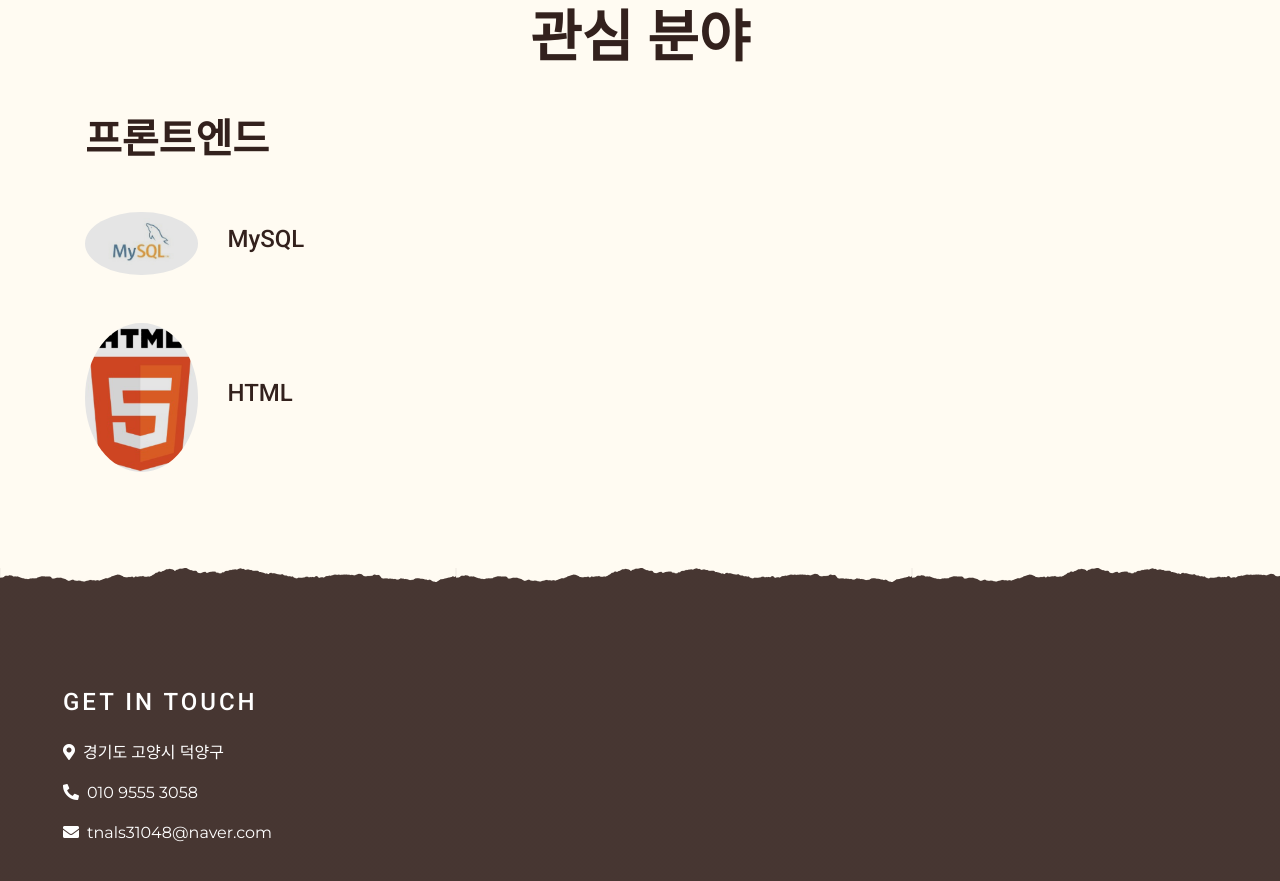
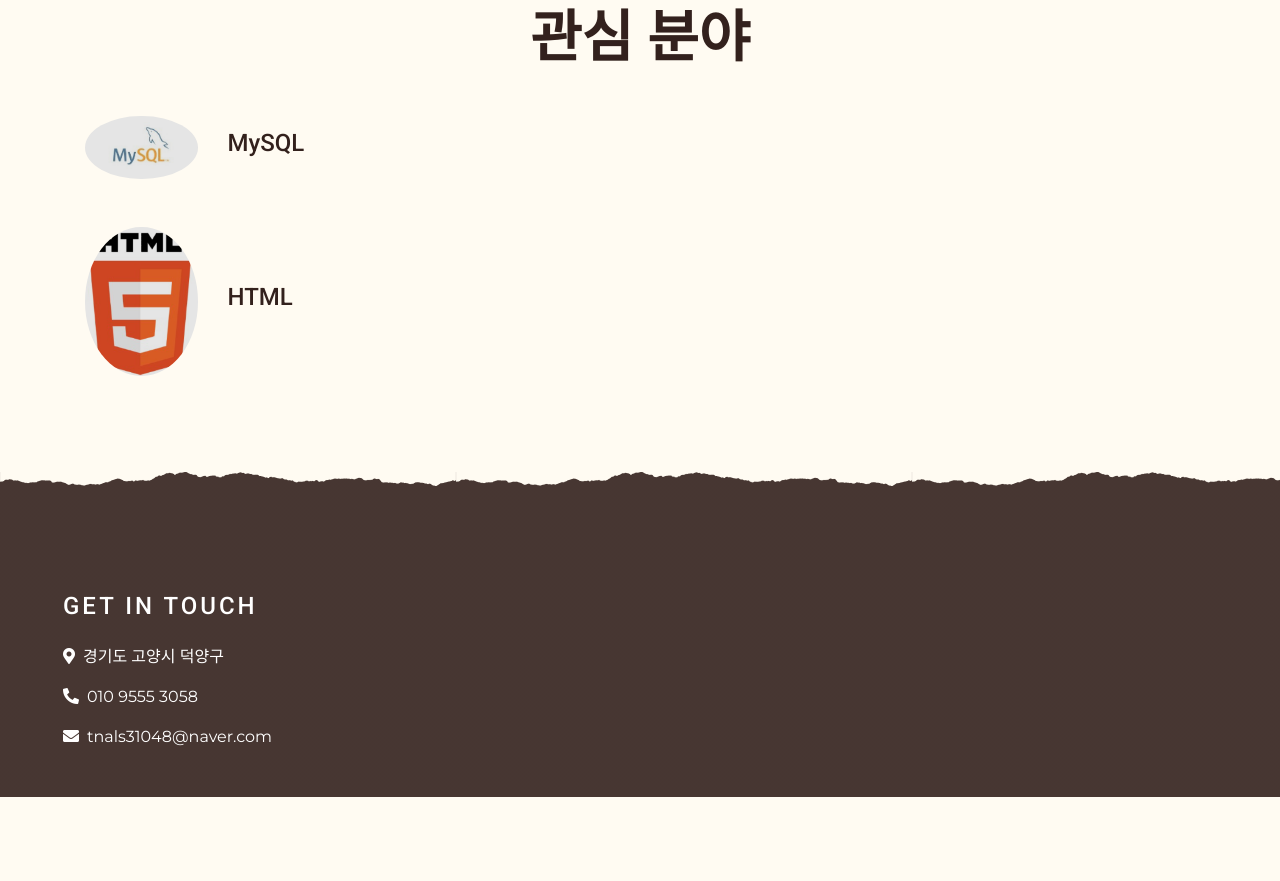
Before and after one commit to SooooooMin/Mid-Term-Project, a plain HTML site: page index.html in a window 1280 px wide. Shown: the part 2635-3516 px from the top of the page. After the commit the page ends 3432 px from the top, so only its background shows below. Drawn offline with nearby package versions, Linux system fonts and the light colour scheme.

Commit message:
7th commit

```diff
--- a/index.html
+++ b/index.html
@@ -137,7 +137,7 @@
             </div>
             <div class="row">
                 <div class="col-lg-6">
-                    <h1 class="mb-5">프론트엔드</h1>
+
                     <div class="row align-items-center mb-5">
                         <div class="col-4 col-sm-3">
                             <img class="w-100 rounded-circle mb-3 mb-sm-0" src="img/interest-1.png" alt="">
```
